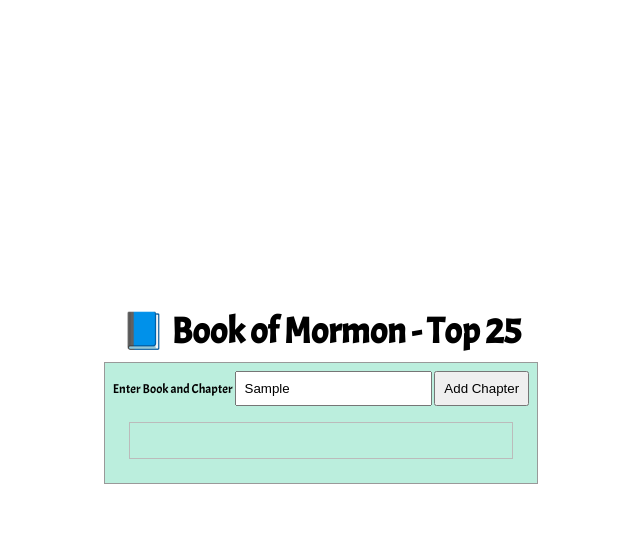
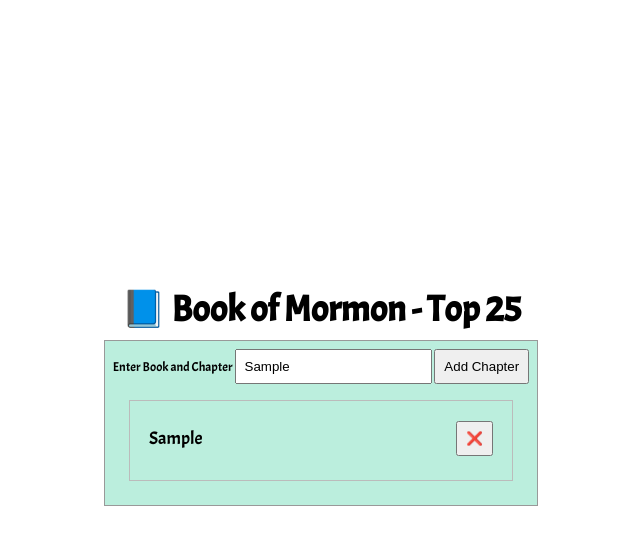
Before and after one commit to dani320/dani320.github.io, a plain HTML site: page lesson5/bom.html in a window 1280 px wide. Both pictures are taken after typing "Sample" into the empty fields and a click on the button "Add Chapter". Shown: the whole page, without its empty margins (319-959 px from the left). Drawn offline with Linux system fonts and the light colour scheme.

Commit message:
BOM final changes

```diff
--- a/lesson4/css/small.css
+++ b/lesson4/css/small.css
@@ -33,3 +33,7 @@
 .responsive li {
 	display: block;
 }
+
+.logo-box{
+
+}
--- a/lesson5/bom.html
+++ b/lesson5/bom.html
@@ -20,5 +20,5 @@
           </ul>
       </div>
   </main>
-
+  <script src="js/bom.js"></script>
 </html>
--- a/lesson5/js/bom.js
+++ b/lesson5/js/bom.js
@@ -0,0 +1,23 @@
+const input = document.querySelector('#favchap');
+const button = document.querySelector('button');
+const list = document.querySelector('.list');
+
+button.addEventListener('click', () => {
+    let li = document.createElement('li');
+    let deletebutton = document.createElement('button');
+     li.textContent = input.value;
+     deletebutton.textContent = '❌';
+     li.append(deletebutton);
+     list.append(li);
+     deletebutton.addEventListener('click', () => {
+        // this line of code should use the removeChild() (Links to an external site.) method
+        list.removeChild(li);
+
+        // this line of code should move the cursor back to the input box using the focus (Links to an external site.) method.
+        input.focus();
+
+      });
+
+
+
+  });
```
Also changed, not shown: index.html (+1 -1 lines), lesson4/preston-4.html (+2 -0 lines).
